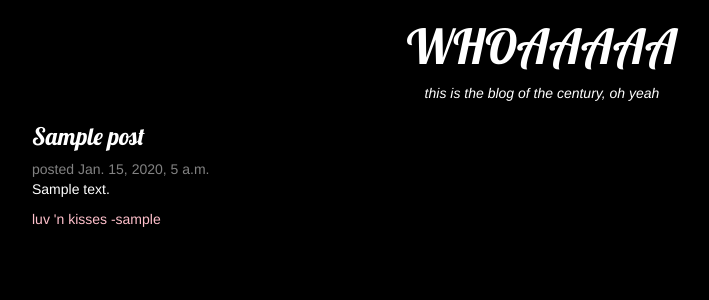
After one commit to marygriffus/django-blog, a Django app: page /posts/1/ in a window 1280 px wide. The commit adds this page. Shown: the top 300 px of the page, without its empty margins (98-807 px from the left). Run offline with Django 3.2, Linux system fonts and the light colour scheme; tables that the repository leaves empty hold one stand-in row (values such as "Sample post"); some libraries are stand-ins or nearby versions.

Commit message:
Added post list and detail views, css

```diff
--- /dev/null
+++ b/blog/static/css/blog.css
@@ -0,0 +1,47 @@
+body {
+  background-color: black;
+  color: white;
+}
+
+.header {
+  text-align: center;
+}
+
+.header h1, .header h1 a, .header h1 a:visited, .header h1 a:active {
+    color: #ffffff;
+    font-size: 36pt;
+    text-decoration: none;
+}
+
+.content {
+    margin-left: 40px;
+}
+
+h1, h2, h3, h4 {
+    font-family: 'Lobster', cursive;
+}
+
+.date {
+    color: #828282;
+}
+
+.signoff {
+  color: pink;
+}
+
+.save {
+    float: right;
+}
+
+.post-form textarea, .post-form input {
+    width: 100%;
+}
+
+.top-menu, .top-menu:hover, .top-menu:visited {
+    color: #ffffff;
+}
+
+.post {
+    margin-bottom: 50px;
+    padding-left: 10%;
+}
--- /dev/null
+++ b/blog/templates/blog/base.html
@@ -0,0 +1,28 @@
+{% load staticfiles %}
+<!DOCTYPE html>
+<html>
+  <head>
+    <link rel="stylesheet" href="//maxcdn.bootstrapcdn.com/bootstrap/3.2.0/css/bootstrap.min.css">
+    <link rel="stylesheet" href="//maxcdn.bootstrapcdn.com/bootstrap/3.2.0/css/bootstrap-theme.min.css">
+    <link href="//fonts.googleapis.com/css?family=Lobster&subset=latin,latin-ext" rel="stylesheet" type="text/css">
+    <link rel="stylesheet" href="{% static 'css/blog.css' %}">
+    <meta charset="utf-8">
+    <title>blogio</title>
+  </head>
+  <body>
+    <div class="top-menu">
+      <div class="header">
+        <h1><a href="/">WHOAAAAA</a></h1>
+        <em>this is the blog of the century, oh yeah</em>
+      </div>
+    </div>
+    <div class="content container">
+      <div class="row">
+        <div class="col-md-8">
+          {% block content %}
+          {% endblock %}
+        </div>
+      </div>
+    </div>
+  </body>
+</html>
--- /dev/null
+++ b/blog/templates/blog/post_detail.html
@@ -0,0 +1,14 @@
+{% extends 'blog/base.html' %}
+
+{% block content %}
+  <div class="post">
+    <h3>{{ post.title }}</h3>
+    {% if post.published_date %}
+      <div class="date">
+        posted {{ post.published_date }}
+      </div>
+    {% endif %}
+    <p>{{ post.text|linebreaksbr }}</p>
+    <div class="signoff">luv 'n kisses -{{ post.author }}</div>
+  </div>
+{% endblock %}
--- a/blog/urls.py
+++ b/blog/urls.py
@@ -3,4 +3,5 @@ from . import views
 
 urlpatterns = [
     url(r'^$', views.post_list, name='post_list'),
+    url(r'^posts/(?P<pk>\d+)/$', views.post_detail, name='post_detail'),
 ]
--- a/blog/views.py
+++ b/blog/views.py
@@ -1,5 +1,13 @@
 from django.shortcuts import render
+from .models import Post
+from django.utils import timezone
+from django.shortcuts import render, get_object_or_404
 
 # Create your views here.
 def post_list(request):
-    return render(request, 'blog/post_list.html', {})
+    posts = Post.objects.filter(published_date__lte=timezone.now()).order_by('published_date')
+    return render(request, 'blog/post_list.html', {'posts': posts})
+
+def post_detail(request, pk):
+    post = get_object_or_404(Post, pk=pk)
+    return render(request, 'blog/post_detail.html', {'post': post})
--- a/mysite/urls.py
+++ b/mysite/urls.py
@@ -15,8 +15,10 @@ Including another URLconf
 """
 from django.conf.urls import include, url
 from django.contrib import admin
+from django.conf import settings
+from django.conf.urls.static import static
 
 urlpatterns = [
     url(r'^admin/', admin.site.urls),
     url(r'', include('blog.urls')),
-]
+] + static(settings.STATIC_URL, document_root=settings.STATIC_ROOT)
```
Also changed, not shown: blog/templates/blog/post_list.html (+11 -11 lines).
